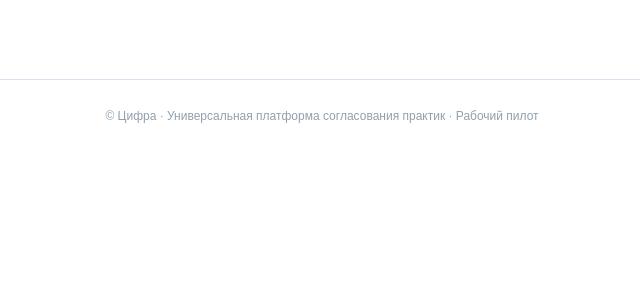
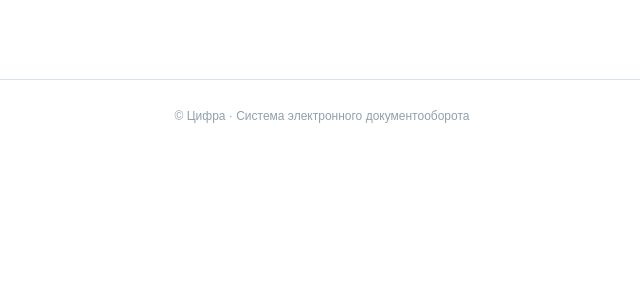
Before and after one commit to oborokandrea-a11y/1, a FastAPI app: page /activate/1 in a window 1280 px wide. Shown: the part 483-783 px from the top of the page, without its empty margins (318-958 px from the left). Run offline with FastAPI, Linux system fonts and the light colour scheme.

Commit message:
Use production document workflow wording without pilot labels

```diff
--- a/templates/base.html
+++ b/templates/base.html
@@ -18,16 +18,16 @@
  {% if user.role in ['COORDINATOR','OFFICE','MANAGER'] %}<a href="/team">Пользователи</a>{% endif %}
  <a href="/guide">Инструкция</a></nav>
  {% endif %}
- <div class="sidebar-bottom"><span class="online-pulse"></span> Система доступна <small>Пилотная среда · без УКЭП</small></div>
+ <div class="sidebar-bottom"><span class="online-pulse"></span> Система доступна <small>Система электронного документооборота</small></div>
  </aside>
  <div class="workspace"><header class="topbar"><div class="top-left"><button type="button" class="mobile-menu" aria-label="Меню" data-toggle-sidebar>☰</button><span class="breadcrumb">Цифра <span> / </span> {% block crumb %}Рабочая область{% endblock %}</span></div><div class="account-info"><span class="account-role">{{role_labels.get(user.role)}}</span><a href="/profile" class="account-chip"><span class="avatar">{{ user.full_name[:1] | upper }}</span><span class="account-name">{{user.full_name}}</span></a><form method="post" action="/logout"><input type="hidden" name="csrf_token" value="{{csrf_token}}"><button class="logout-btn" title="Выйти" aria-label="Выйти">↗</button></form></div></header>
  <main class="main-content">{% if flash %}<div class="alert {{'alert-danger' if flash.kind=='error' else 'alert-ok'}}">{{flash.message}}</div>{% endif %}{% block content %}{% endblock %}</main>
- <footer class="app-footer">© Цифра · исследовательский пилотный проект · Электронное согласование ≠ юридически значимая электронная подпись</footer></div>
+ <footer class="app-footer">© Цифра · Система электронного документооборота · Согласование не является электронной подписью</footer></div>
  </div>
 {% else %}
 <header class="public-header"><a href="/" class="brand"><span class="brand-logo">Ц</span><span>Цифра<small>ЕДИНАЯ СИСТЕМА СОГЛАСОВАНИЯ</small></span></a><nav><a href="/#features">Возможности</a><a href="/#process">Процесс</a><a href="/login" class="btn btn-primary btn-small">Войти в кабинет ↗</a></nav></header>
 {% if flash %}<div class="public-alert alert {{'alert-danger' if flash.kind=='error' else 'alert-ok'}}">{{flash.message}}</div>{% endif %}
 {% block public_content %}{% endblock %}
-<footer class="public-footer">© Цифра · Универсальная платформа согласования практик · Рабочий пилот</footer>
+<footer class="public-footer">© Цифра · Система электронного документооборота</footer>
 {% endif %}
 </body></html>
```
